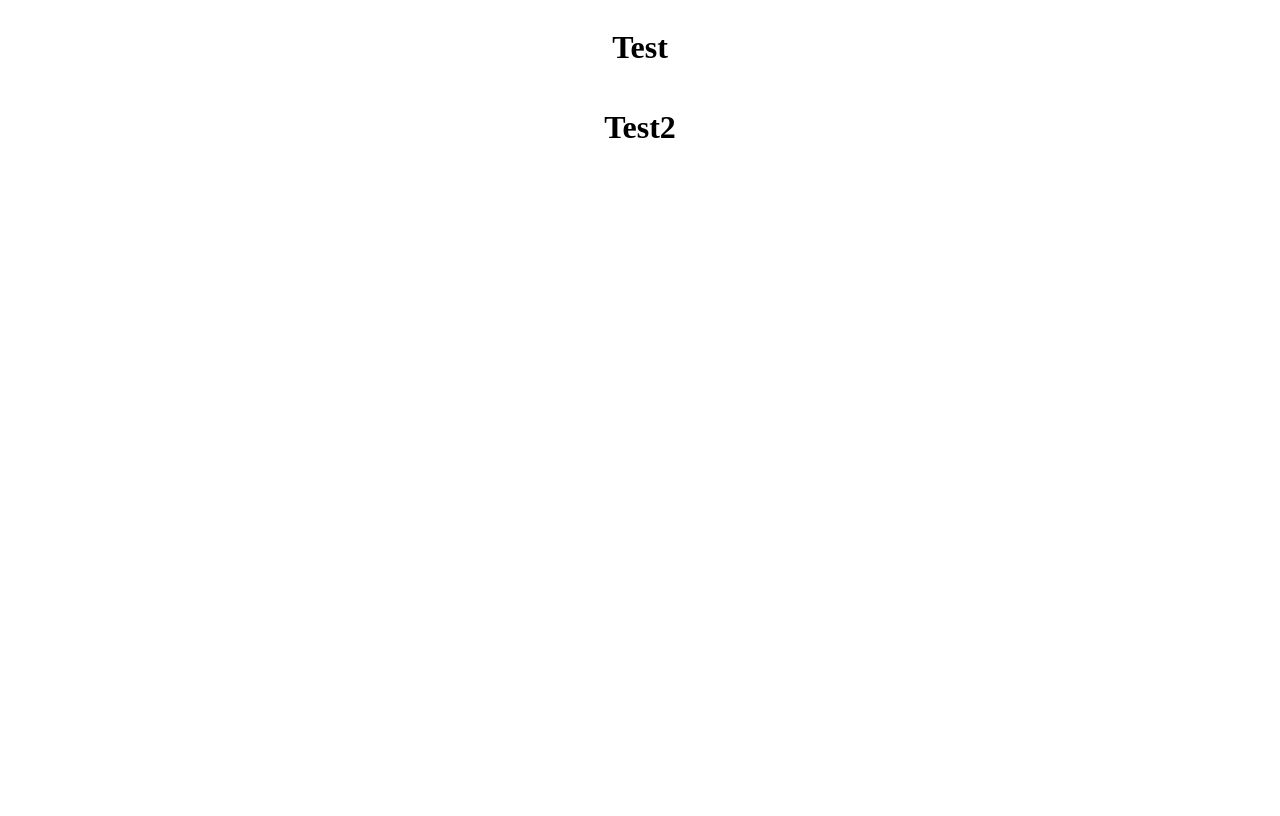
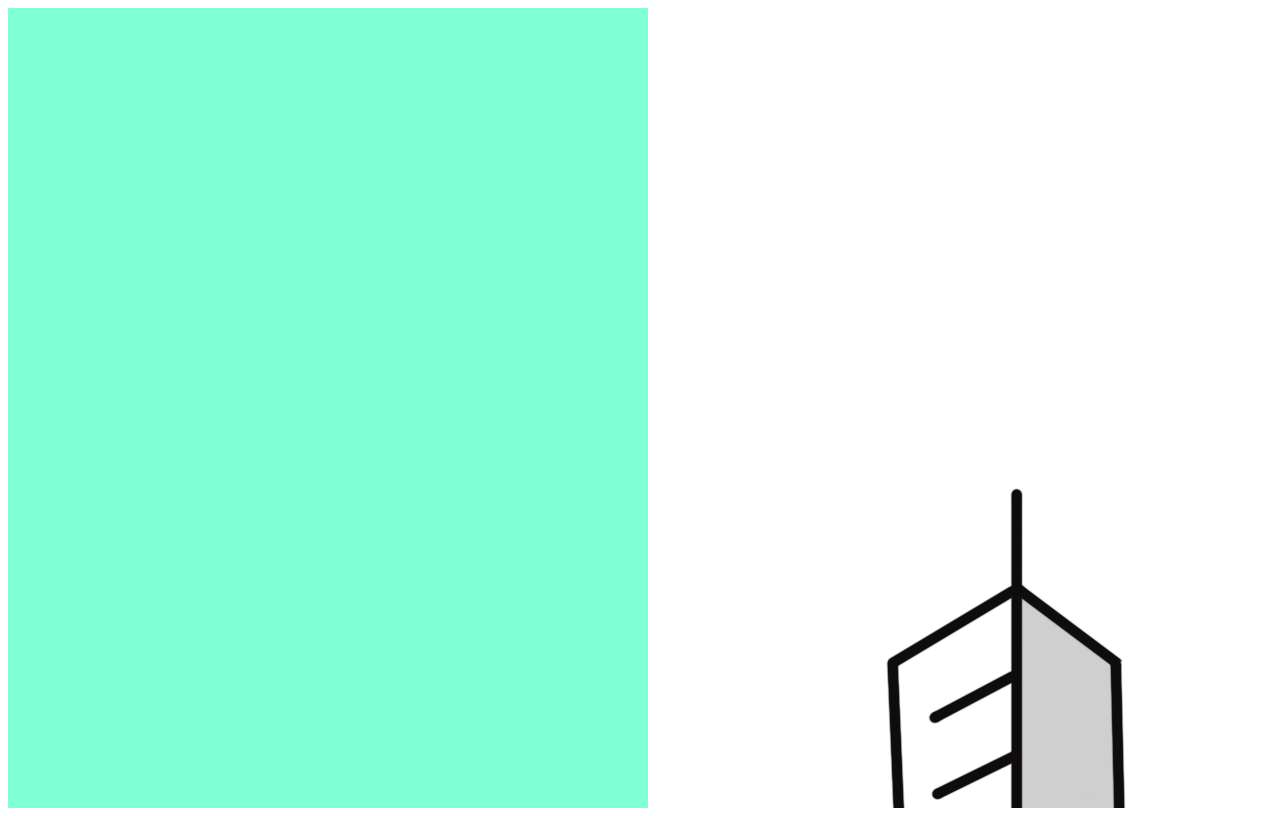
Before and after one commit to hack-rpi/Mini-Event-2-Demo, a Next.js app: page / in a window 1280 px wide. Built offline with nearby package versions, Linux system fonts and the light colour scheme.

Commit message:
Starting Title

```diff
--- a/app/page.module.css
+++ b/app/page.module.css
@@ -5,4 +5,7 @@
   flex-direction: column;
   height: 100%;
   width: 100%;
+  overflow-x: hidden;
+  margin: 0;
+  padding: 0;
 }
--- a/app/page.tsx
+++ b/app/page.tsx
@@ -1,10 +1,15 @@
+import Image from "next/image";
 import styles from "./page.module.css";
+import About from "@/components/about/about";
+import Title from "@/components/title/title";
 
 export default function Home() {
   return (
-   <div className={styles.main}>
-      <h1>Test</h1>
-      <h1>Test2</h1>
-   </div>
+    <main>
+      <div>
+        <Title></Title>
+
+      </div>
+    </main>
   );
 }
--- a/components/title/title.module.css
+++ b/components/title/title.module.css
@@ -0,0 +1,19 @@
+.Title{
+    margin: 0;
+    padding: 0;
+    overflow-x: hidden;
+    height: 100vh;
+    width: 100vw;
+
+}
+.TitleLeft{
+    width: 50%;
+    background-color: aquamarine;
+}
+.TitleLeftImg{
+
+}
+
+.TitleRight{
+    width: 50%;
+}
--- a/components/title/title.tsx
+++ b/components/title/title.tsx
@@ -1,6 +1,14 @@
 import styles from "./title.module.css"
 export default function Title(){
-    return{
+    return(
+        <div className= {styles.Title}>
+            <div className= {styles.TitleLeft}>
+                <img className= "TitleLeftImg "src="hackrpiLogo.png" alt="HackRPI Logo"/>
+            </div>
 
-    }
+            <div className= {styles.TitleRight}>
+            </div>
+
+        </div>
+    )
 }
```
Also changed, not shown: public/hackrpiLogo.png (added).
